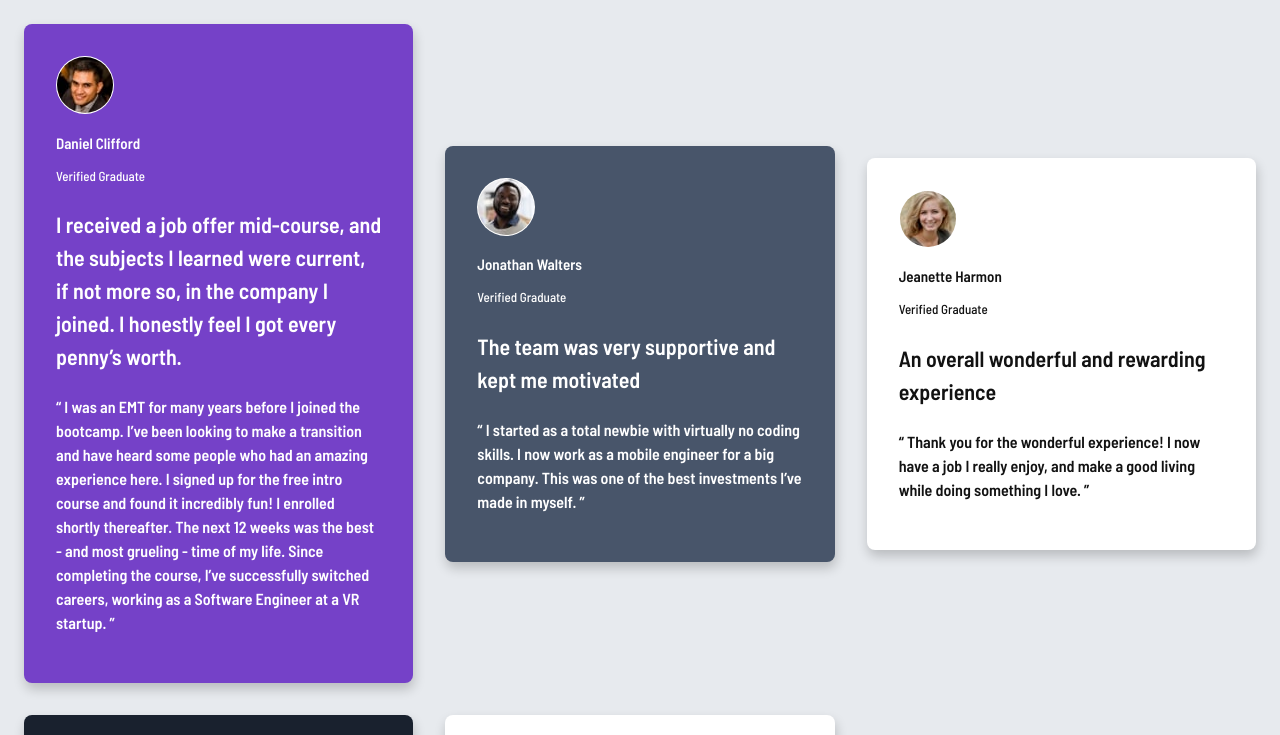
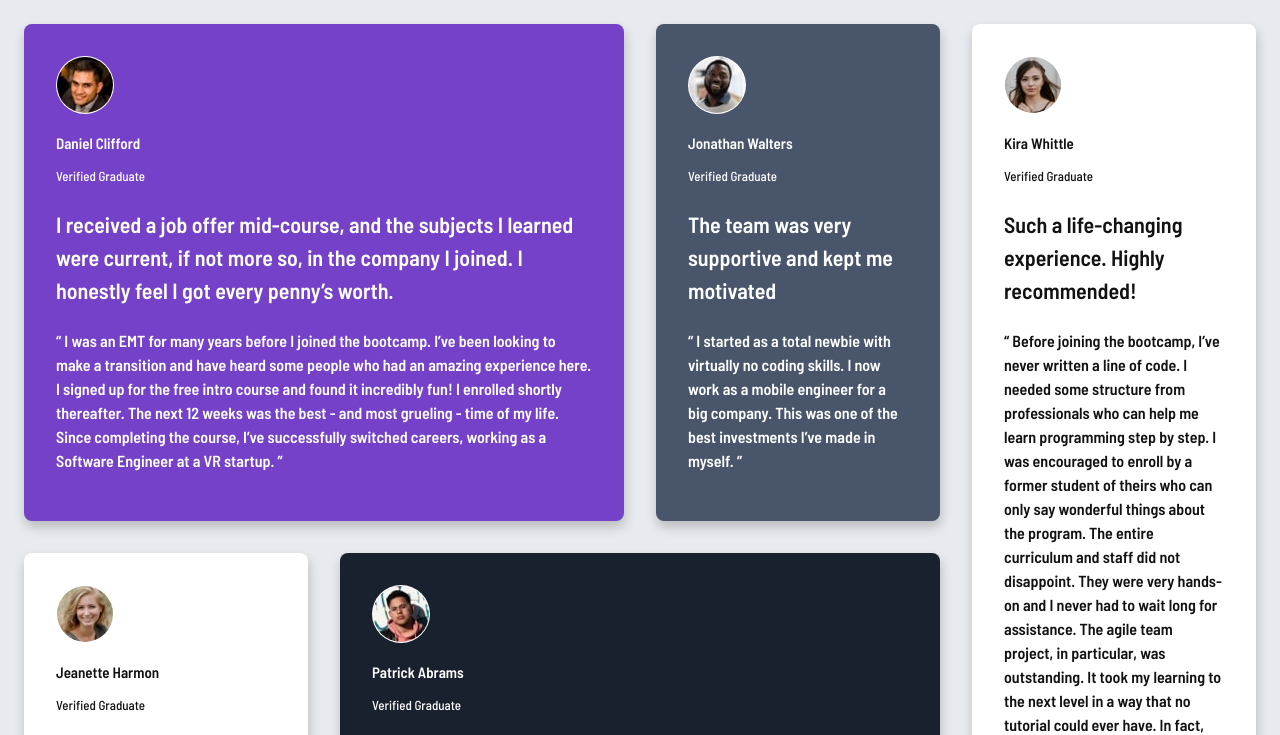
Before and after one commit to MauroGiuby/Testimonials-grid-section, a plain HTML site: page index.html in a window 1280 px wide. Shown: the top 735 px of the page. Drawn offline with Linux system fonts and the light colour scheme.

Commit message:
Update style.css

```diff
--- a/style.css
+++ b/style.css
@@ -138,26 +138,39 @@ img {
 /* breakpoint grande: da 900px in su */
 @media (min-width: 900px) {
   .main-grid {
-    grid-template-columns: repeat(3, 1fr); /* la griglia passa a 3 colonne uguali */
-    max-width: 1440px; /* larghezza massima del contenitore */
+    display: grid;
+    grid-template-columns: repeat(4, 1fr); /* 4 colonne uguali */
+    gap: 2rem;
+    max-width: 1440px;
   }
 
+  /* DANIEL → 2 colonne */
   .article-Daniel {
-    grid-row: 1 / 3; /* posiziona la card-karma nella seconda colonna */
+    grid-column: 1 / 3; /* colonne 1 e 2 */
+    grid-row: 1 / 2;    /* prima riga */
   }
 
+  /* JONATHAN → 1 colonna */
   .article-Jonathan {
-    grid-row: 1 / 3; /* la card-supervisor occupa dalla riga 1 alla riga 2 (due righe verticali) */
-    align-self: center; /* centra verticalmente la card nella sua area */
+    grid-column: 3 / 4; /* colonna 3 */
+    grid-row: 1 / 2;    /* prima riga */
   }
 
-  .article-Jeanette {
-    grid-row: 1 / 3; /* la card-calculator occupa due righe verticali */
-    grid-column: 3 / 4; /* posizionata nella terza colonna */
-    align-self: center; /* centrata verticalmente nella sua area */
+  /* KIRA → 1 colonna, alta 2 righe */
+  .article-Kira {
+    grid-column: 4 / 5; /* colonna 4 */
+    grid-row: 1 / 3;    /* occupa riga 1 e riga 2 */
   }
 
+  /* JEANETTE → 1 colonna */
+  .article-Jeanette {
+    grid-column: 1 / 2; /* colonna 1 */
+    grid-row: 2 / 3;    /* seconda riga */
+  }
+
+  /* PATRICK → 2 colonne */
   .article-Patrick {
-
+    grid-column: 2 / 4; /* colonne 2 e 3 */
+    grid-row: 2 / 3;    /* seconda riga */
   }
 }
```
